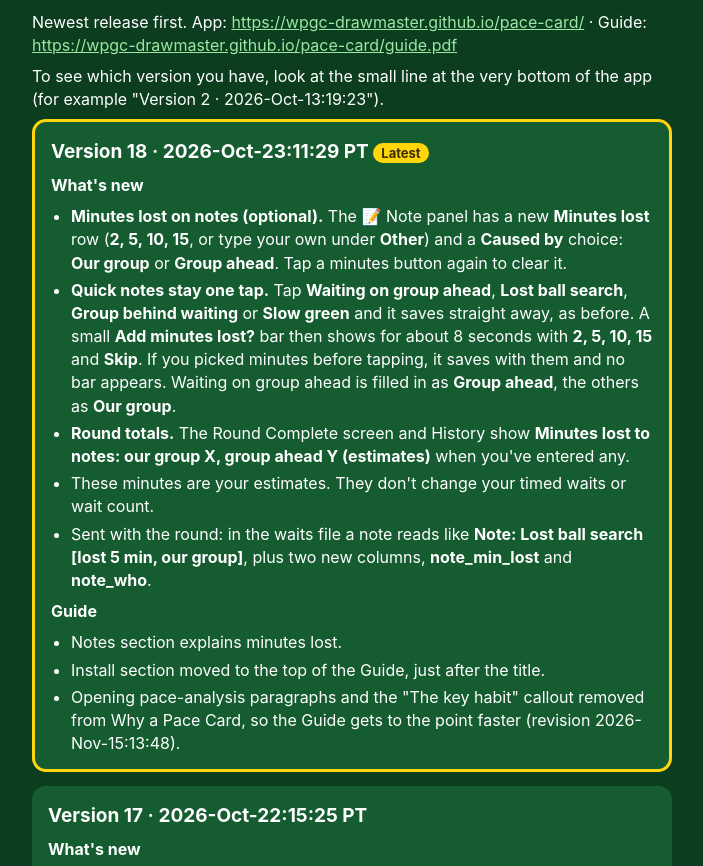
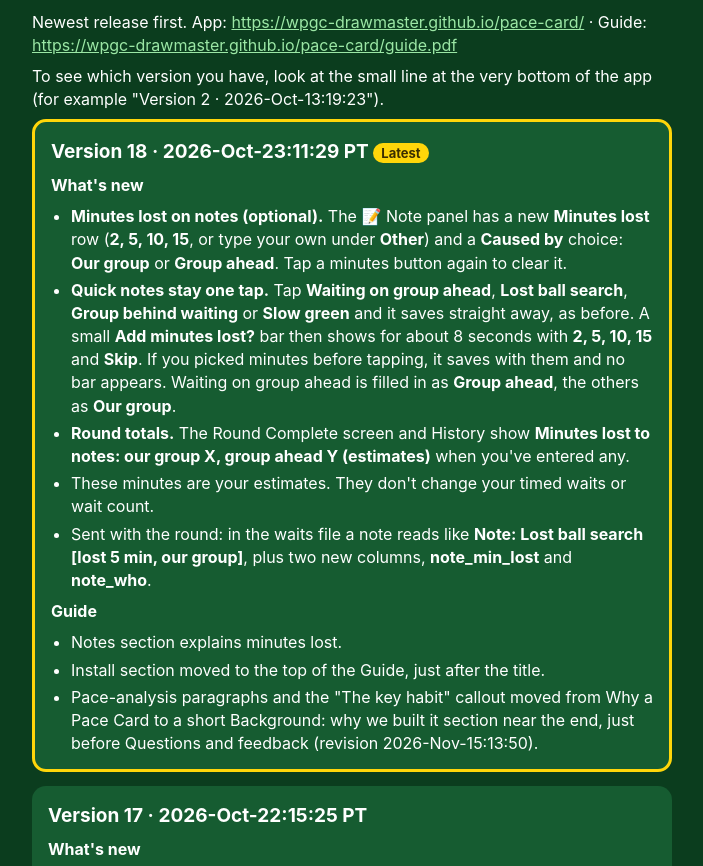
Before and after one commit to wpgc-drawmaster/pace-card, a plain HTML site: page releases.html in a window 1280 px wide. Shown: the part 140-1006 px from the top of the page, without its empty margins (288-991 px from the left). Drawn offline with Linux system fonts and the light colour scheme.

Commit message:
Guide: move pace-analysis background to the end
The install section stays at the top. Why a Pace Card now starts with the
short app description. The analysis paragraphs and The key habit callout
move to a Background: why we built it section just before Questions and
feedback. Revision 2026-Nov-15:13:50. No app version bump.

```diff
--- a/releases.html
+++ b/releases.html
@@ -27,7 +27,7 @@ ul{padding-left:20px;margin:4px 0}li{margin:4px 0}a{color:#9be7a5}p{margin:8px 0
 <ul>
 <li>Notes section explains minutes lost.</li>
 <li>Install section moved to the top of the Guide, just after the title.</li>
-<li>Opening pace-analysis paragraphs and the &quot;The key habit&quot; callout removed from Why a Pace Card, so the Guide gets to the point faster (revision 2026-Nov-15:13:48).</li>
+<li>Pace-analysis paragraphs and the &quot;The key habit&quot; callout moved from Why a Pace Card to a short Background: why we built it section near the end, just before Questions and feedback (revision 2026-Nov-15:13:50).</li>
 </ul>
 
 </section>
```
Also changed, not shown: 1 other file.
